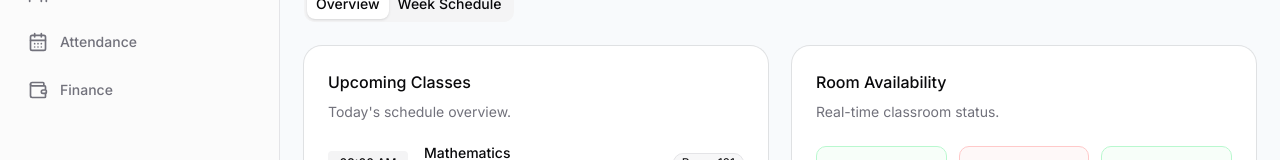
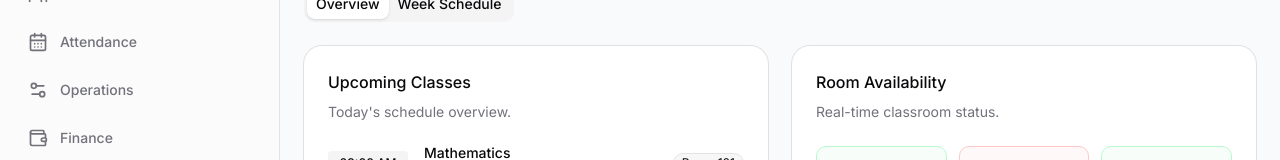
Before and after one commit to 5yndr0m/academy-admin, a Next.js app: page / in a window 1280 px wide. Shown: the part 270-430 px from the top of the page. Built offline with nearby package versions, Linux system fonts and the light colour scheme; sample sign-in values are in the browser's storage.

Commit message:
feat: include the new operations page

```diff
--- a/components/layout/Sidebar.tsx
+++ b/components/layout/Sidebar.tsx
@@ -10,7 +10,8 @@ import {
     Users,
     User,
     CalendarDays,
-    Wallet
+    Wallet,
+    Settings2
 } from 'lucide-react';
 
 const navigation = [
@@ -19,6 +20,7 @@ const navigation = [
     { name: 'Teachers', href: '/teachers', icon: User },
     { name: 'Students', href: '/students', icon: Users },
     { name: 'Attendance', href: '/attendance', icon: CalendarDays },
+    { name: 'Operations', href: '/operations', icon: Settings2 },
     { name: 'Finance', href: '/finance', icon: Wallet },
 ];
 
@@ -35,7 +37,7 @@ export function Sidebar({ className }: { className?: string }) {
 
             <nav className="flex-1 px-4 space-y-2">
                 {navigation.map((item) => {
-                    if (item.name === 'Finance' && role !== 'Admin') return null;
+                    if ((item.name === 'Finance' || item.name === 'Operations') && role !== 'Admin') return null;
                     const isActive = pathname === item.href || (item.href !== '/' && pathname.startsWith(item.href));
                     return (
                         <Link
```
